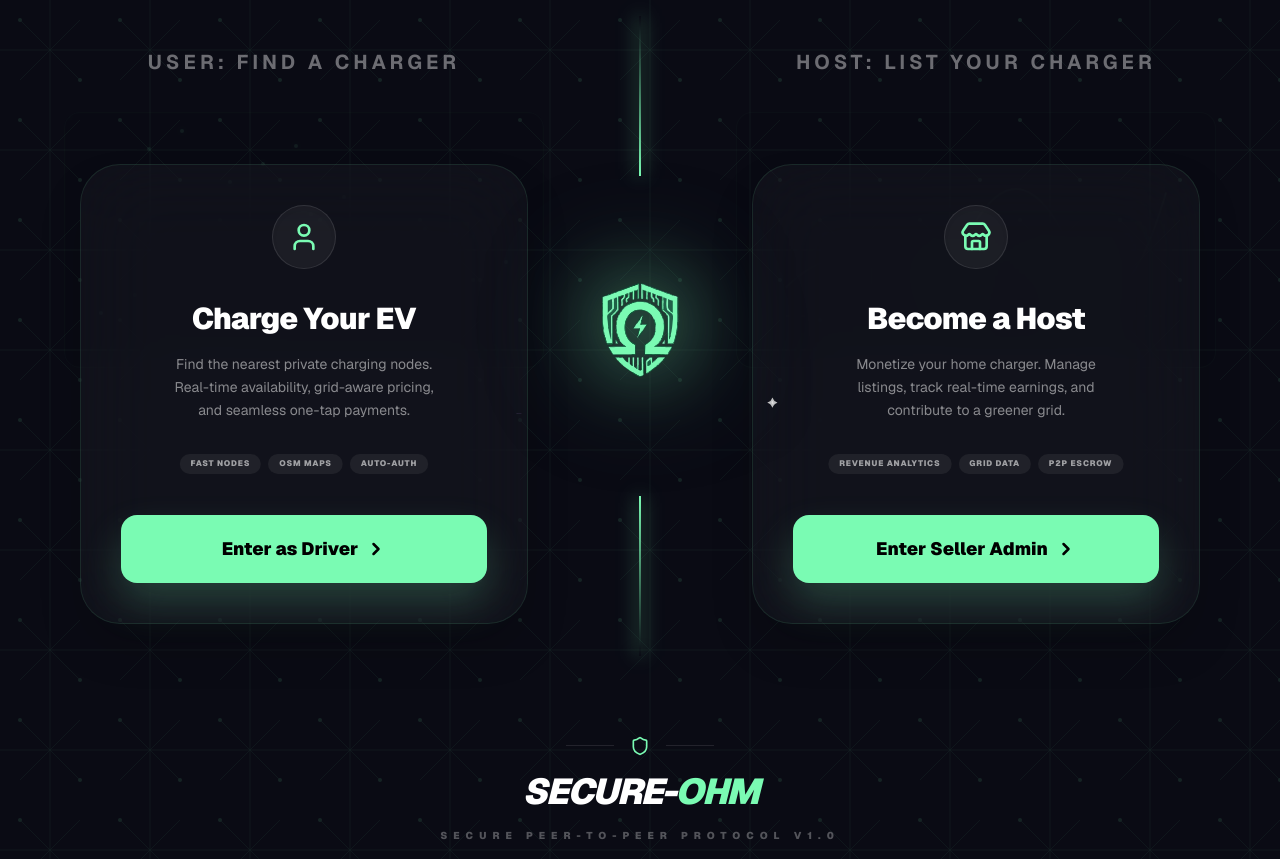
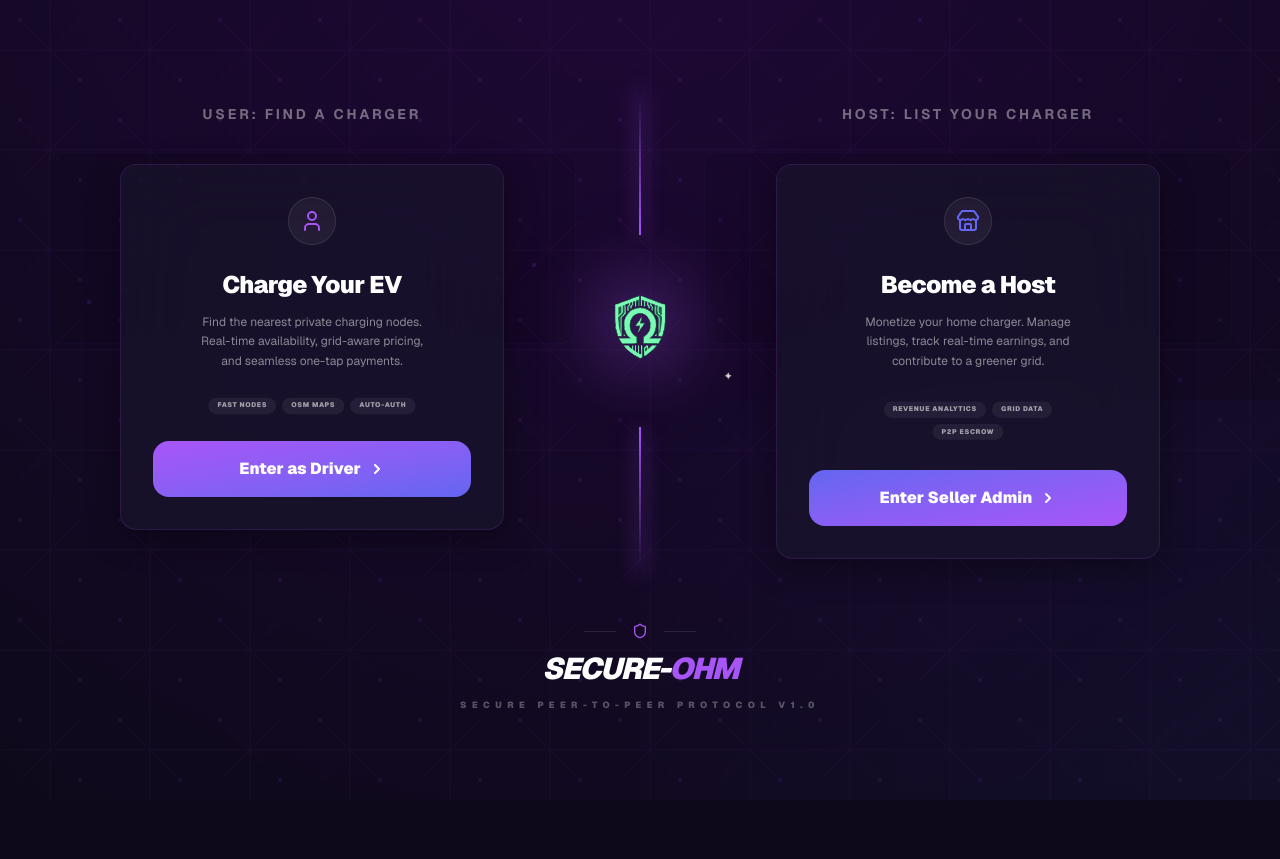
Before and after one commit to RichardRajuChirayath/HeatSync, a Next.js app: page / in a window 1280 px wide. After the commit the page ends 800 px from the top, so only its background shows below. Built offline with nearby package versions, Linux system fonts and the light colour scheme.

Commit message:
design: adopt ELECTRA purple aesthetic and optimize for single-screen layout

```diff
--- a/src/app/globals.css
+++ b/src/app/globals.css
@@ -12,34 +12,34 @@
 }
 
 :root {
-  --background: #0a0b14;
+  --background: #0d091a; /* Deep ELECTRA Midnight Purple */
   --foreground: #ffffff;
-  --primary: #7AFBB3;
-  --primary-glow: rgba(122, 251, 179, 0.3);
-  --secondary: #161826;
-  --accent: #00f2ff;
-  --glass: rgba(255, 255, 255, 0.03);
-  --glass-border: rgba(255, 255, 255, 0.08);
+  --primary: #a855f7;    /* Vibrant ELECTRA Purple */
+  --primary-glow: rgba(168, 85, 247, 0.4);
+  --secondary: #1a162e;  /* Dark Purple Surface */
+  --accent: #6366f1;     /* Indigo ELECTRA Accent */
+  --glass: rgba(26, 22, 46, 0.6);
+  --glass-border: rgba(168, 85, 247, 0.15);
 }
 
 @layer base {
   body {
-    @apply bg-[var(--background)] text-[var(--foreground)] selection:bg-[var(--primary)] selection:text-black;
+    @apply bg-[var(--background)] text-[var(--foreground)] selection:bg-[var(--primary)] selection:text-white;
     font-feature-settings: "cv02", "cv03", "cv04", "cv11";
   }
 }
 
 @layer components {
   .glass-card {
-    @apply bg-[var(--glass)] backdrop-blur-xl border border-[var(--glass-border)] rounded-2xl;
+    @apply bg-[var(--glass)] backdrop-blur-2xl border border-[var(--glass-border)] rounded-2xl shadow-[0_8px_32px_0_rgba(0,0,0,0.37)];
   }
 
   .neon-button {
-    @apply relative px-8 py-4 rounded-2xl bg-[var(--primary)] text-black font-black transition-all duration-300 hover:shadow-[0_0_30px_var(--primary-glow)] hover:scale-[1.02] active:scale-95 flex items-center justify-center gap-2;
+    @apply relative px-8 py-4 rounded-2xl bg-gradient-to-br from-[var(--primary)] to-[var(--accent)] text-white font-black transition-all duration-300 hover:shadow-[0_0_35px_var(--primary-glow)] hover:scale-[1.02] active:scale-95 flex items-center justify-center gap-2;
   }
 
   .neon-text {
-    @apply text-[var(--primary)] drop-shadow-[0_0_12px_var(--primary-glow)];
+    @apply text-transparent bg-clip-text bg-gradient-to-r from-[var(--primary)] to-[var(--accent)] drop-shadow-[0_0_12px_var(--primary-glow)];
   }
 }
 
@@ -49,8 +49,8 @@
 }
 
 .cl-userButtonPopoverCard {
-  background-color: #161826 !important;
-  border: 1px solid rgba(255, 255, 255, 0.1) !important;
+  background-color: #1a162e !important;
+  border: 1px solid rgba(168, 85, 247, 0.2) !important;
 }
 
 .cl-userButtonPopoverActionButton,
@@ -78,15 +78,15 @@
 .cl-userButtonPopoverActionButtonIcon,
 .cl-actionButtonIcon,
 .cl-accordionTriggerIcon {
-  color: #7AFBB3 !important;
+  color: #a855f7 !important;
 }
 
 .cl-userButtonPopoverActionButton:hover {
-  background-color: rgba(255, 255, 255, 0.05) !important;
+  background-color: rgba(168, 85, 247, 0.1) !important;
 }
 
 .cl-userButtonPopoverActionButtonText:hover {
-  color: #7AFBB3 !important;
+  color: #a855f7 !important;
 }
 
 /* Custom Scrollbar */
@@ -97,5 +97,5 @@
   @apply bg-transparent;
 }
 ::-webkit-scrollbar-thumb {
-  @apply bg-white/10 rounded-full hover:bg-white/20 transition-colors;
+  @apply bg-purple-500/20 rounded-full hover:bg-purple-500/40 transition-colors;
 }
--- a/src/app/page.tsx
+++ b/src/app/page.tsx
@@ -19,22 +19,26 @@ export default function HybridLoginPortal() {
   }, []);
 
   return (
-    <main className="min-h-screen bg-[#0a0b14] text-white flex flex-col items-center justify-center p-4 relative overflow-hidden font-sans">
+    <main className="min-h-screen bg-[#0d091a] text-white flex flex-col items-center justify-center p-4 relative overflow-hidden font-sans">
 
-      {/* Circuit Background Decorations (From Design 2) */}
+      {/* ELECTRA Gradient Overlays */}
+      <div className="absolute top-0 left-0 w-full h-full bg-[radial-gradient(circle_at_50%_-20%,#3b0764,transparent)] pointer-events-none opacity-40" />
+      <div className="absolute bottom-0 right-0 w-1/2 h-1/2 bg-[radial-gradient(circle_at_100%_100%,#1e1b4b,transparent)] pointer-events-none opacity-30" />
+
+      {/* Circuit Background Decorations (Updated to Purple) */}
       <div className="absolute inset-0 opacity-10 pointer-events-none">
         <svg width="100%" height="100%" xmlns="http://www.w3.org/2000/svg">
           <pattern id="circuit" x="0" y="0" width="100" height="100" patternUnits="userSpaceOnUse">
-            <path d="M0 50 H100 M50 0 V100 M20 20 L80 80 M80 20 L20 80" stroke="#7AFBB3" strokeWidth="0.5" fill="none" />
-            <circle cx="20" cy="20" r="2" fill="#7AFBB3" />
-            <circle cx="80" cy="80" r="2" fill="#7AFBB3" />
+            <path d="M0 50 H100 M50 0 V100 M20 20 L80 80 M80 20 L20 80" stroke="#a855f7" strokeWidth="0.5" fill="none" />
+            <circle cx="20" cy="20" r="2" fill="#a855f7" />
+            <circle cx="80" cy="80" r="2" fill="#a855f7" />
           </pattern>
           <rect width="100%" height="100%" fill="url(#circuit)" />
         </svg>
       </div>
 
-      {/* Main Container */}
-      <div className="max-w-7xl w-full flex flex-col items-center z-10">
+      {/* Main Container - Optimized for Single Screen Visibility */}
+      <div className="max-w-7xl w-full flex flex-col items-center z-10 py-4">
 
         <div className="w-full flex flex-col md:flex-row items-stretch justify-center gap-0 relative">
 
@@ -42,18 +46,18 @@ export default function HybridLoginPortal() {
           <motion.div
             initial={{ opacity: 0, x: -50 }}
             animate={{ opacity: 1, x: 0 }}
-            className="flex-1 flex flex-col items-center p-8 relative"
+            className="flex-1 flex flex-col items-center p-4 relative"
           >
-            <div className="text-center mb-8">
-              <h2 className="text-xl font-bold tracking-[0.2em] uppercase text-white/40 mb-2">User: Find a Charger</h2>
+            <div className="text-center mb-4">
+              <h2 className="text-sm font-bold tracking-[0.2em] uppercase text-white/40">User: Find a Charger</h2>
             </div>
 
-            {/* Technical Map Decoration */}
-            <div className="absolute top-24 left-12 right-12 h-64 opacity-10 pointer-events-none">
-               <div className="w-full h-full border border-[#7AFBB3]/20 rounded-2xl bg-black/40 overflow-hidden relative">
-                  <div className="absolute inset-0 grid grid-cols-10 grid-rows-10 border-[#7AFBB3]/5 border">
+            {/* Technical Map Decoration (Purple Glow) */}
+            <div className="absolute top-16 left-8 right-8 h-48 opacity-20 pointer-events-none">
+               <div className="w-full h-full border border-[#a855f7]/20 rounded-2xl bg-black/40 overflow-hidden relative">
+                  <div className="absolute inset-0 grid grid-cols-10 grid-rows-10 border-[#a855f7]/5 border">
                     {mounted && Array.from({ length: 15 }).map((_, i) => (
-                      <div key={i} className="absolute w-1 h-1 bg-[#7AFBB3] rounded-full animate-pulse shadow-[0_0_8px_#7AFBB3]" style={{
+                      <div key={i} className="absolute w-1 h-1 bg-[#a855f7] rounded-full animate-pulse shadow-[0_0_8px_#a855f7]" style={{
                         top: `${(i * 13) % 85}%`,
                         left: `${(i * 17) % 95}%`
                       }} />
@@ -63,86 +67,86 @@ export default function HybridLoginPortal() {
             </div>
 
             {/* Feature Card */}
-            <div className="glass-card w-full max-w-md p-10 border-[#7AFBB3]/10 bg-white/[0.03] backdrop-blur-2xl rounded-[2.5rem] relative z-20 mt-12 flex flex-col items-center text-center shadow-2xl">
-               <div className="w-16 h-16 rounded-full bg-white/[0.05] border border-white/10 flex items-center justify-center mb-8 shadow-inner group hover:border-[#7AFBB3]/40 transition-colors">
-                  <User className="w-8 h-8 text-[#7AFBB3]" />
+            <div className="glass-card w-full max-w-sm p-8 relative z-20 mt-6 flex flex-col items-center text-center">
+               <div className="w-12 h-12 rounded-full bg-white/[0.05] border border-white/10 flex items-center justify-center mb-6 shadow-inner group hover:border-[#a855f7]/40 transition-colors">
+                  <User className="w-6 h-6 text-[#a855f7]" />
                </div>
 
-               <h3 className="text-3xl font-black mb-4 tracking-tight">Charge Your EV</h3>
-               <p className="text-white/50 text-sm leading-relaxed mb-8 max-w-[280px]">
+               <h3 className="text-2xl font-black mb-3 tracking-tight">Charge Your EV</h3>
+               <p className="text-white/50 text-xs leading-relaxed mb-6 max-w-[240px]">
                  Find the nearest private charging nodes. Real-time availability, grid-aware pricing, and seamless one-tap payments.
                </p>
 
                {/* Tags */}
-               <div className="flex flex-wrap justify-center gap-2 mb-10 opacity-60 scale-90">
+               <div className="flex flex-wrap justify-center gap-2 mb-6 opacity-60 scale-75">
                   {["FAST NODES", "OSM MAPS", "AUTO-AUTH"].map(tag => (
                     <span key={tag} className="px-3 py-1 bg-white/10 rounded-full text-[9px] font-black tracking-widest">{tag}</span>
                   ))}
                </div>
 
                <Link href="/discover" className="w-full">
-                 <button className="w-full py-5 bg-[#7AFBB3] text-black font-black rounded-2xl shadow-[0_20px_40px_rgba(122,251,179,0.2)] hover:scale-[1.02] active:scale-[0.98] transition-all flex items-center justify-center gap-2 text-lg">
-                    Enter as Driver <ChevronRight className="w-5 h-5 stroke-[3px]" />
+                 <button className="neon-button w-full py-4 text-base">
+                    Enter as Driver <ChevronRight className="w-4 h-4 stroke-[3px]" />
                  </button>
                </Link>
             </div>
           </motion.div>
 
-          {/* CENTRAL DIVIDER - ALIGNMENT FIXED */}
-          <div className="hidden md:flex flex-col items-center relative w-24">
+          {/* CENTRAL DIVIDER - ELECTRA STYLE */}
+          <div className="hidden md:flex flex-col items-center relative w-16">
              {/* Line Top */}
-             <div className="flex-1 w-[2px] bg-gradient-to-t from-[#7AFBB3] to-transparent shadow-[0_0_20px_#7AFBB3]" />
+             <div className="flex-1 w-[2px] bg-gradient-to-t from-[#a855f7] to-transparent shadow-[0_0_20px_#a855f7]" />
 
-             {/* Logo Container (Transparent - No Square Box) */}
-             <div className="z-30 py-16 flex items-center justify-center">
-               <Logo className="w-48 h-48 drop-shadow-[0_0_50px_rgba(122,251,179,0.5)]" />
+             {/* Logo Container */}
+             <div className="z-30 py-8 flex items-center justify-center">
+               <Logo className="w-32 h-32 drop-shadow-[0_0_40px_rgba(168,85,247,0.6)]" />
              </div>
 
              {/* Line Bottom */}
-             <div className="flex-1 w-[2px] bg-gradient-to-b from-[#7AFBB3] to-transparent shadow-[0_0_20px_#7AFBB3]" />
+             <div className="flex-1 w-[2px] bg-gradient-to-b from-[#a855f7] to-transparent shadow-[0_0_20px_#a855f7]" />
           </div>
 
           {/* Right Side: HOST PORTAL */}
           <motion.div
             initial={{ opacity: 0, x: 50 }}
             animate={{ opacity: 1, x: 0 }}
-            className="flex-1 flex flex-col items-center p-8 relative"
+            className="flex-1 flex flex-col items-center p-4 relative"
           >
-            <div className="text-center mb-8">
-              <h2 className="text-xl font-bold tracking-[0.2em] uppercase text-white/40 mb-2">Host: List Your Charger</h2>
+            <div className="text-center mb-4">
+              <h2 className="text-sm font-bold tracking-[0.2em] uppercase text-white/40">Host: List Your Charger</h2>
             </div>
 
-            {/* Technical Chart Decoration */}
-            <div className="absolute top-24 left-12 right-12 h-64 opacity-10 pointer-events-none">
-               <div className="w-full h-full border border-[#7AFBB3]/20 rounded-2xl bg-black/40 overflow-hidden relative">
+            {/* Technical Chart Decoration (Indigo Glow) */}
+            <div className="absolute top-16 left-8 right-8 h-48 opacity-20 pointer-events-none">
+               <div className="w-full h-full border border-[#6366f1]/20 rounded-2xl bg-black/40 overflow-hidden relative">
                   <svg viewBox="0 0 400 200" className="w-full h-full p-8 opacity-40">
-                    <path d="M0 150 Q 50 100, 100 130 T 200 80 T 300 110 T 400 50" stroke="#7AFBB3" strokeWidth="2" fill="none" />
+                    <path d="M0 150 Q 50 100, 100 130 T 200 80 T 300 110 T 400 50" stroke="#6366f1" strokeWidth="2" fill="none" />
                     <line x1="0" y1="180" x2="400" y2="180" stroke="#fff" strokeWidth="0.5" strokeDasharray="4" />
                   </svg>
                </div>
             </div>
 
             {/* Feature Card */}
-            <div className="glass-card w-full max-w-md p-10 border-[#7AFBB3]/10 bg-white/[0.03] backdrop-blur-2xl rounded-[2.5rem] relative z-20 mt-12 flex flex-col items-center text-center shadow-2xl">
-               <div className="w-16 h-16 rounded-full bg-white/[0.05] border border-white/10 flex items-center justify-center mb-8 shadow-inner group hover:border-[#7AFBB3]/40 transition-colors">
-                  <Store className="w-8 h-8 text-[#7AFBB3]" />
+            <div className="glass-card w-full max-w-sm p-8 relative z-20 mt-6 flex flex-col items-center text-center">
+               <div className="w-12 h-12 rounded-full bg-white/[0.05] border border-white/10 flex items-center justify-center mb-6 shadow-inner group hover:border-[#6366f1]/40 transition-colors">
+                  <Store className="w-6 h-6 text-[#6366f1]" />
                </div>
 
-               <h3 className="text-3xl font-black mb-4 tracking-tight">Become a Host</h3>
-               <p className="text-white/50 text-sm leading-relaxed mb-8 max-w-[280px]">
+               <h3 className="text-2xl font-black mb-3 tracking-tight">Become a Host</h3>
+               <p className="text-white/50 text-xs leading-relaxed mb-6 max-w-[240px]">
                  Monetize your home charger. Manage listings, track real-time earnings, and contribute to a greener grid.
                </p>
 
                {/* Tags */}
-               <div className="flex flex-wrap justify-center gap-2 mb-10 opacity-60 scale-90">
+               <div className="flex flex-wrap justify-center gap-2 mb-6 opacity-60 scale-75">
                   {["REVENUE ANALYTICS", "GRID DATA", "P2P ESCROW"].map(tag => (
                     <span key={tag} className="px-3 py-1 bg-white/10 rounded-full text-[9px] font-black tracking-widest">{tag}</span>
                   ))}
                </div>
 
                <Link href="/host" className="w-full">
-                 <button className="w-full py-5 bg-[#7AFBB3] text-black font-black rounded-2xl shadow-[0_20px_40px_rgba(122,251,179,0.2)] hover:scale-[1.02] active:scale-[0.98] transition-all flex items-center justify-center gap-2 text-lg">
-                    Enter Seller Admin <ChevronRight className="w-5 h-5 stroke-[3px]" />
+                 <button className="neon-button w-full py-4 text-base bg-gradient-to-br from-[#6366f1] to-[#a855f7]">
+                    Enter Seller Admin <ChevronRight className="w-4 h-4 stroke-[3px]" />
                  </button>
                </Link>
             </div>
@@ -150,20 +154,20 @@ export default function HybridLoginPortal() {
 
         </div>
 
-        {/* Unified Subsurface Branding */}
+        {/* Unified Subsurface Branding - PULLED UP */}
         <motion.div
           initial={{ opacity: 0, y: 30 }}
           animate={{ opacity: 1, y: 0 }}
           transition={{ delay: 0.3 }}
-          className="mt-20 text-center space-y-4"
+          className="mt-12 text-center space-y-3"
         >
           <div className="flex items-center justify-center gap-4">
-             <div className="h-[1px] w-12 bg-white/10" />
-             <Shield className="w-5 h-5 text-[#7AFBB3]" />
-             <div className="h-[1px] w-12 bg-white/10" />
+             <div className="h-[1px] w-8 bg-white/10" />
+             <Shield className="w-4 h-4 text-[#a855f7]" />
+             <div className="h-[1px] w-8 bg-white/10" />
           </div>
-          <h1 className="text-4xl font-black tracking-tighter uppercase italic">SECURE-<span className="text-[#7AFBB3]">OHM</span></h1>
-          <p className="text-white/30 text-[10px] font-black uppercase tracking-[0.6em]">
+          <h1 className="text-3xl font-black tracking-tighter uppercase italic">SECURE-<span className="text-[#a855f7]">OHM</span></h1>
+          <p className="text-white/30 text-[9px] font-black uppercase tracking-[0.6em]">
             SECURE PEER-TO-PEER PROTOCOL V1.0
           </p>
         </motion.div>
--- a/src/components/Logo.tsx
+++ b/src/components/Logo.tsx
@@ -15,7 +15,7 @@ export default function Logo({ className = "w-10 h-10" }: { className?: string }
         alt="SECURE-OHM Logo"
         width={800}
         height={800}
-        className="w-full h-full object-contain filter drop-shadow-[0_0_25px_rgba(122,251,179,0.4)] scale-150"
+        className="w-full h-full object-contain filter drop-shadow-[0_0_25px_rgba(168,85,247,0.5)] scale-150"
         priority
       />
     </motion.div>
```
Also changed, not shown: src/app/discover/page.tsx (+57 -60 lines).
